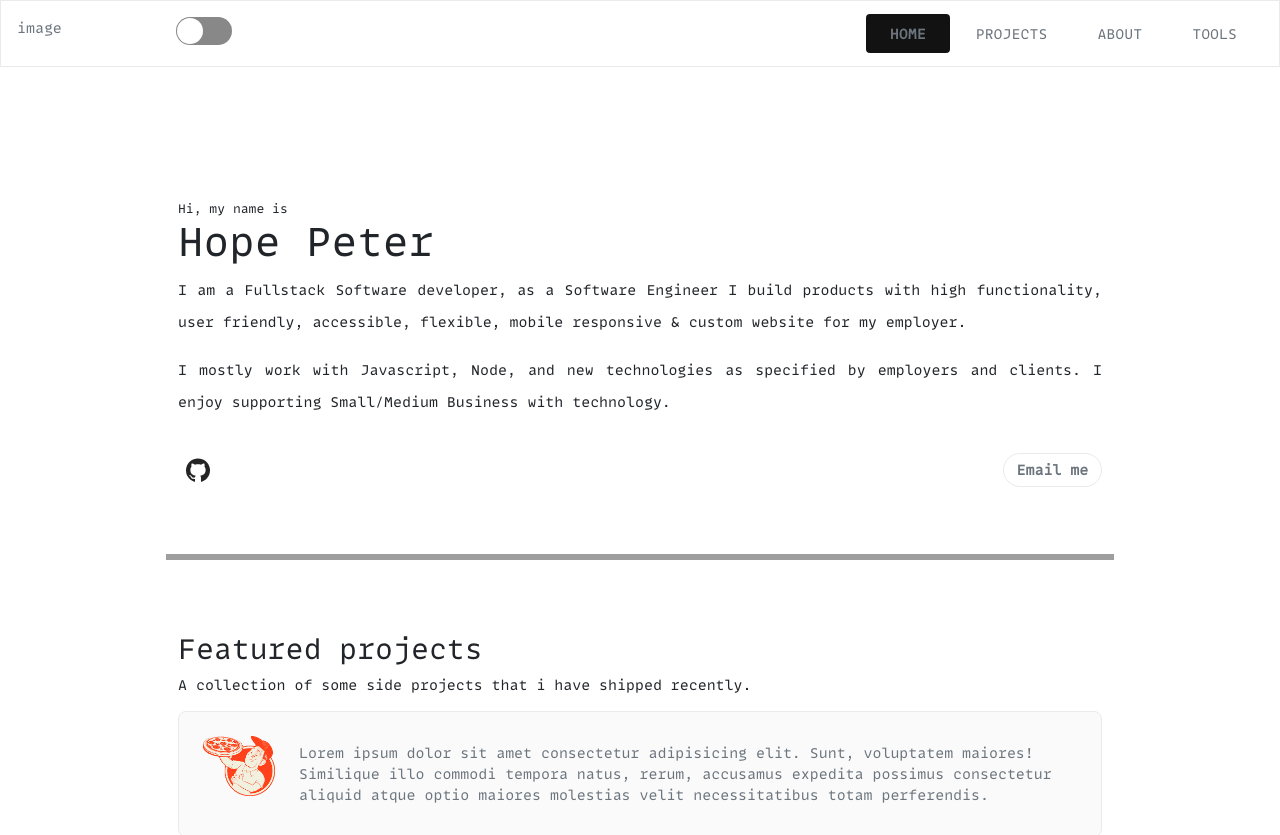
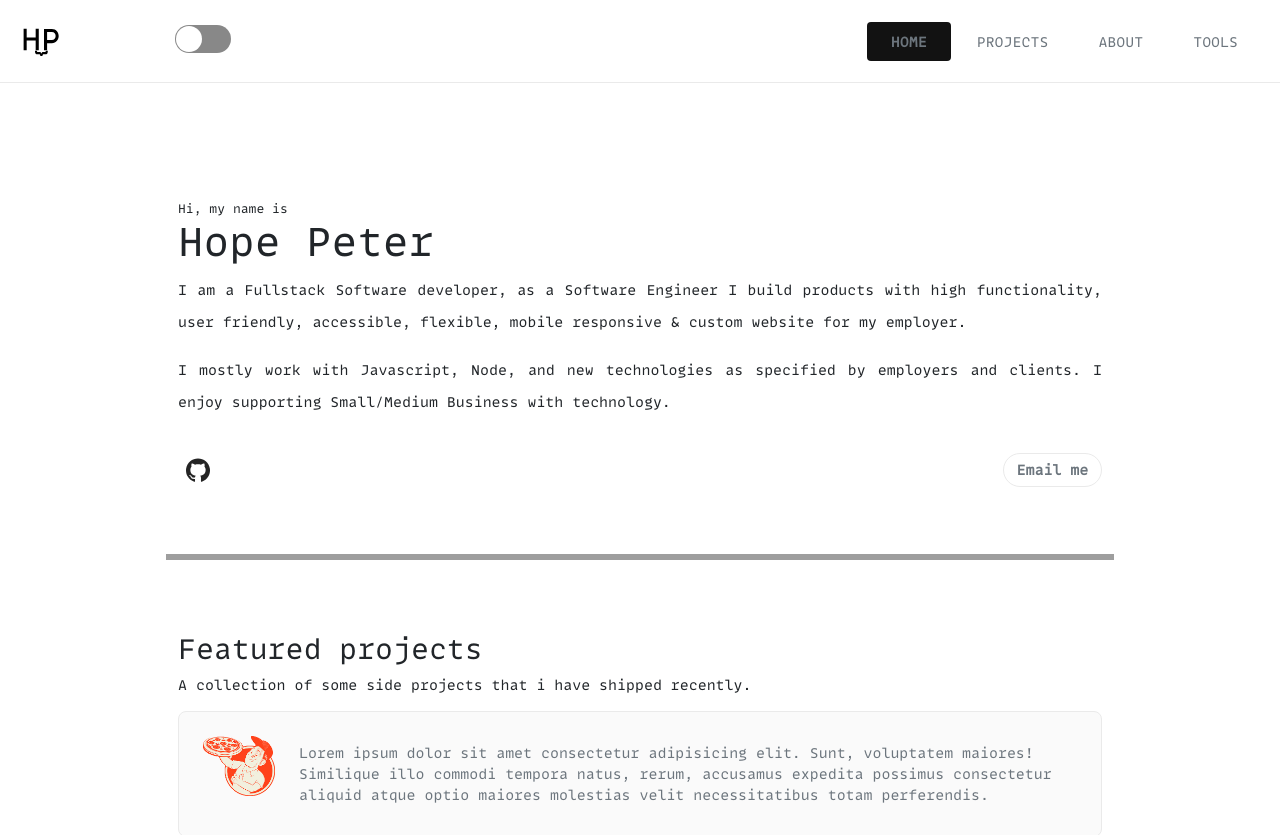
Before and after one commit to just-hope-netizen/portfolio, a React (Create React App) app: page / in a window 1280 px wide. Shown: the top 835 px of the page. Built offline with nearby package versions, Linux system fonts and the light colour scheme; grey boxes are pictures that could not be loaded.

Commit message:
Official logo styled

```diff
--- a/public/index.html
+++ b/public/index.html
@@ -1,18 +1,22 @@
 <!DOCTYPE html>
 <html lang="en">
   <head>
-<meta charset="UTF-8">
-<meta name="viewport" content="width=device-width, initial-scale=1.0">
-<meta name="theme-color" content="#ffffff" media="(prefers-color-scheme: light)">
-<title>Hope-Peter – Fullstack Developer</title>
-<meta name="description" content="Fullstack Developer, creating thoughtful, simple, highly functional and intuitive web app.">
-<meta property="og:type" content="website">
-<meta property="og:url" content="https://Hope-peter.dev">
-<meta property="og:title" content="Hope-Peter – Fullstack Developer">
-<meta property="og:description" content="Fullstack Developer, creating thoughtful, simple, highly functional and intuitive web app.">
+    <meta charset="UTF-8" />
+    <meta name="viewport" content="width=device-width, initial-scale=1.0" />
+    <meta
+      name="description"
+      content="Fullstack Developer, creating thoughtful, simple, highly functional and intuitive web app."
+    />
+    <meta property="og:type" content="website" />
+    <meta property="og:url" content="https://Hope-peter.dev" />
+    <meta property="og:title" content="Hope-Peter – Fullstack Developer" />
+    <meta
+      property="og:description"
+      content="Fullstack Developer, creating thoughtful, simple, highly functional and intuitive web app."
+    />
 
-<link rel="apple-touch-icon" href="%PUBLIC_URL%/logo192.png" />
-    <!-- <link rel="icon" href="%PUBLIC_URL%/favicon.ico" /> -->
+    <link rel="apple-touch-icon" href="%PUBLIC_URL%/mylogo.svg" />
+    <link rel="icon" href="%PUBLIC_URL%/mylogo.svg" />
 
     <!--
   manifest.json provides metadata used when your web app is installed on a
@@ -25,29 +29,10 @@
       integrity="sha384-1BmE4kWBq78iYhFldvKuhfTAU6auU8tT94WrHftjDbrCEXSU1oBoqyl2QvZ6jIW3"
       crossorigin="anonymous"
     />
-    <!--
-      Notice the use of %PUBLIC_URL% in the tags above.
-      It will be replaced with the URL of the `public` folder during the build.
-      Only files inside the `public` folder can be referenced from the HTML.
-
-      Unlike "/favicon.ico" or "favicon.ico", "%PUBLIC_URL%/favicon.ico" will
-      work correctly both with client-side routing and a non-root public URL.
-      Learn how to configure a non-root public URL by running `npm run build`.
-    -->
-    <title>React App</title>
+    <title>Hope-Peter – Fullstack Developer</title>
   </head>
   <body>
     <noscript>You need to enable JavaScript to run this app.</noscript>
     <div id="root"></div>
-    <!--
-      This HTML file is a template.
-      If you open it directly in the browser, you will see an empty page.
-
-      You can add webfonts, meta tags, or analytics to this file.
-      The build step will place the bundled scripts into the <body> tag.
-
-      To begin the development, run `npm start` or `yarn start`.
-      To create a production bundle, use `npm run build` or `yarn build`.
-    -->
   </body>
 </html>
--- a/src/App.css
+++ b/src/App.css
@@ -5,7 +5,7 @@
   padding-top: 200px;
 }
 #top-bar {
-  border: 1px solid #eaeaea;
+  border-bottom: 1px solid #eaeaea;
   z-index: 1;
 }
 #light #top-bar,
@@ -15,10 +15,10 @@
 }
 #dark #top-bar {
   background-color: #000;
-  border: 1px solid #696969;
+  border-bottom: 1px solid #696969;
 }
 #dark svg {
-  color: #eaeaea;
+  color: #fff;
 }
 #dark .intro,
 #dark .container,
@@ -34,6 +34,10 @@
 }
 #light .work-link{
   color: #696969;
+}
+
+#light .logo-container > svg{
+color: #000;
 }
 
 .nav-item {
--- a/src/assets/svg/index.js
+++ b/src/assets/svg/index.js
@@ -1,2 +1,3 @@
 export {ReactComponent as MenuIcon} from './menu.svg'
 export {ReactComponent as CloseMenuIcon} from './close-menu.svg'
+export {ReactComponent as Logo} from './mylogo.svg'
--- a/src/components/header.jsx
+++ b/src/components/header.jsx
@@ -1,6 +1,7 @@
 import { useEffect, useState } from 'react';
 import { Link } from 'react-router-dom';
 import ReactSwitch from 'react-switch';
+import { Logo } from '../assets/svg';
 import MobileHeader from './mobile-header';
 import Nav from './nav';
 
@@ -44,9 +45,9 @@ function Header(props) {
       >
         <div className='row py-3 pc-header '>
           <div className='col-6'>
-            <div className='row'>
-              <Link to='/' className='col-3'>
-                image
+            <div className='row d-flex align-items-center'>
+              <Link to='/' className='col-3 logo-container'>
+                <Logo />
               </Link>
               <div className='col-3'>
                 <ReactSwitch
--- a/src/components/mobile-header.jsx
+++ b/src/components/mobile-header.jsx
@@ -1,6 +1,6 @@
 import { useState } from 'react';
 import { Link } from 'react-router-dom';
-import { CloseMenuIcon, MenuIcon } from '../assets/svg';
+import { CloseMenuIcon, Logo, MenuIcon } from '../assets/svg';
 import Backdrop from './backdrop';
 import Menu from './menu';
 
@@ -11,9 +11,10 @@ function MobileHeader(props) {
   }
   return (
     <div className={props.className}>
-      <Link to='/' className='col-3'>
-        image
+      <Link to='/' className='col-3 logo-container'>
+        <Logo />
       </Link>
+
       <button
         className='menu-btn'
         onClick={() => {
--- a/src/css/mobile.css
+++ b/src/css/mobile.css
@@ -8,7 +8,6 @@
   div.menu-container {
     display: flex;
     justify-content: space-between;
-    padding: 20px 0;
     z-index: 1;
   }
   div.pc-header {
```
Also changed, not shown: public/mylogo.svg (added), src/assets/svg/mylogo.svg (added). Lines whose indentation alone changed are shown as unchanged.
